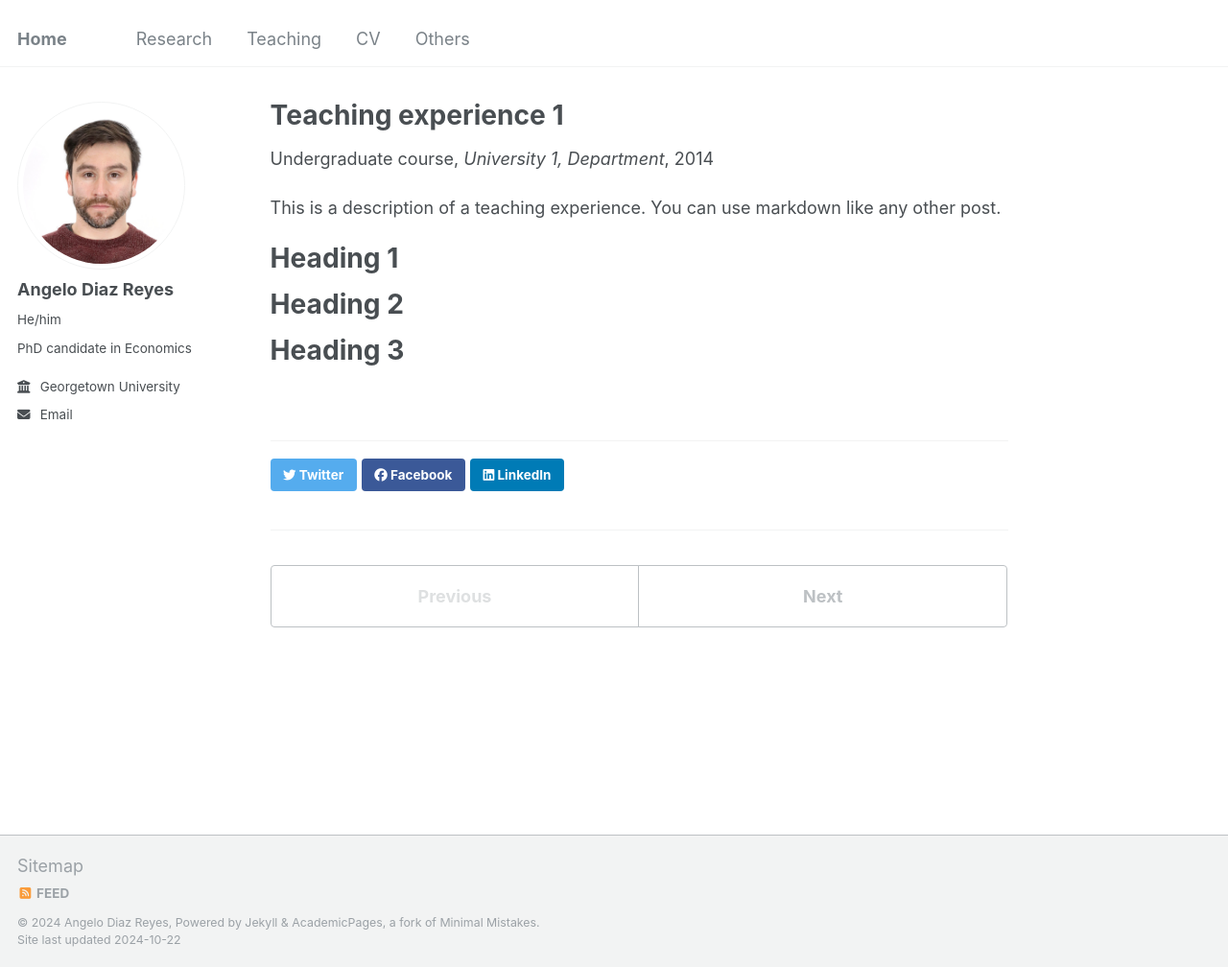
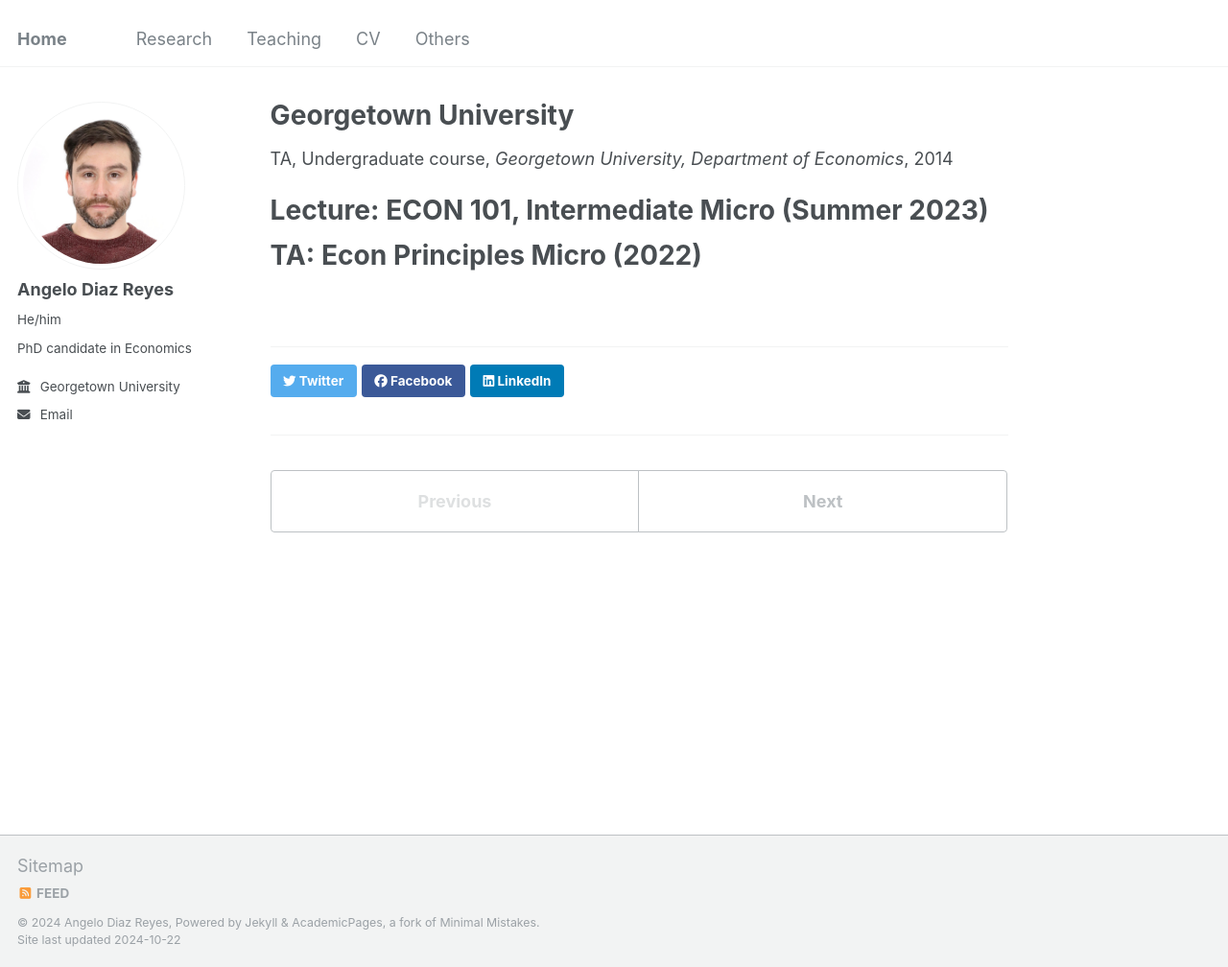
Before and after one commit to angelodiazreyes/angelodiazreyes.github.io, a Jekyll site: the page built from _teaching/2014-spring-teaching-1.md, in a window 1280 px wide and 1008 px high. Shown: the whole window at 96% size. Built offline with Jekyll 4.4.1, drawn with Linux system fonts in a browser that asks for light colours.

Commit message:
Update 2014-spring-teaching-1.md

```diff
--- a/_teaching/2014-spring-teaching-1.md
+++ b/_teaching/2014-spring-teaching-1.md
@@ -1,20 +1,14 @@
 ---
-title: "Teaching experience 1"
+title: "Georgetown University"
 collection: teaching
-type: "Undergraduate course"
-permalink: /teaching/2014-spring-teaching-1
-venue: "University 1, Department"
+type: "TA, Undergraduate course"
+venue: "Georgetown University, Department of Economics"
 date: 2014-01-01
-location: "City, Country"
+location: "Washington, DC"
 ---
 
-This is a description of a teaching experience. You can use markdown like any other post.
-
-Heading 1
+Lecture: ECON 101, Intermediate Micro (Summer 2023)
 ======
 
-Heading 2
+TA: Econ Principles Micro (2022)
 ======
-
-Heading 3
-======
```
